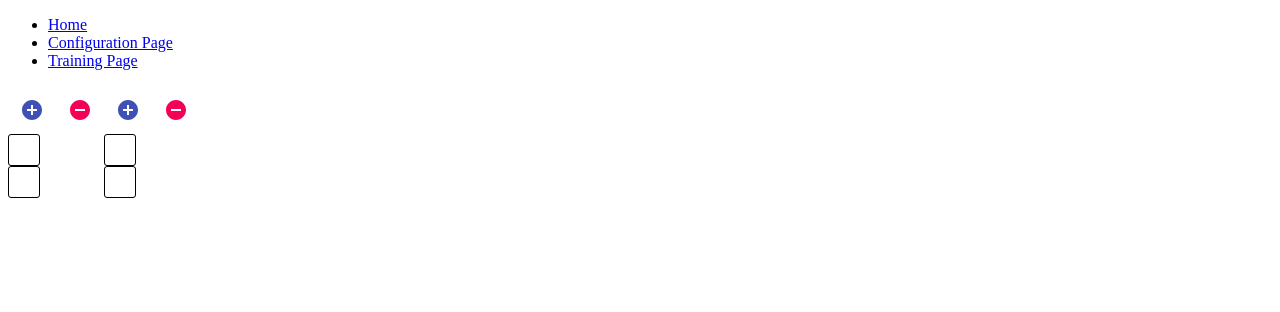
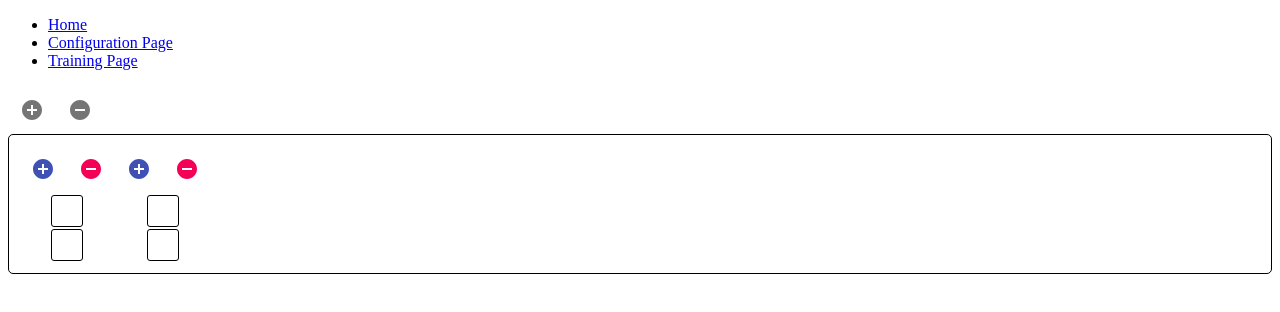
Before and after one commit to jirheee/CS492-Team-Project, a React (Create React App) app in the folder Client/: page /config in a window 1280 px wide. Shown: the top 312 px of the page. Built offline with nearby package versions, Linux system fonts and the light colour scheme.

Commit message:
feat: Impl basic neural network visualizer

```diff
--- a/Client/src/Components/Layer/Layer.css
+++ b/Client/src/Components/Layer/Layer.css
@@ -1,10 +1,6 @@
 .layer {
-    display: flex;
-    flex-direction: column;
-    justify-content: center;
-    align-content: center;
+  display: flex;
+  /* flex-direction: column;
+  justify-content: center;
+  align-content: center; */
 }
-
-button {
-    padding: 0;
-}
--- a/Client/src/Components/Layer/Layer.js
+++ b/Client/src/Components/Layer/Layer.js
@@ -20,12 +20,18 @@ const Layer = () => {
 
   return (
     <div className="layer">
-      <IconButton aria-label="Add" onClick={IncreaseNodes} color="primary">
-        <AddCircle />
-      </IconButton>
-      <IconButton aria-label="Delete" onClick={DecreaseNodes} color="secondary">
-        <RemoveCircle />
-      </IconButton>
+      <div>
+        <IconButton aria-label="Add" onClick={IncreaseNodes} color="primary">
+          <AddCircle />
+        </IconButton>
+        <IconButton
+          aria-label="Delete"
+          onClick={DecreaseNodes}
+          color="secondary"
+        >
+          <RemoveCircle />
+        </IconButton>
+      </div>
       {Nodes}
     </div>
   );
--- a/Client/src/Components/Network/Network.css
+++ b/Client/src/Components/Network/Network.css
@@ -1,3 +1,6 @@
 .network {
-    display: flex;
+  display: flex;
+  border: 1px solid;
+  border-radius: 5px;
+  padding: 10px;
 }
--- a/Client/src/Components/Network/Network.js
+++ b/Client/src/Components/Network/Network.js
@@ -1,11 +1,37 @@
-import Layer from "../Layer/Layer"
-import "./Network.css"
+import { IconButton } from "@material-ui/core";
+import { AddCircle, RemoveCircle } from "@material-ui/icons";
+import { useState } from "react";
+import Layer from "../Layer/Layer";
+import "./Network.css";
 
-const Network = () =>{
-    return <div className="network">
-        <Layer/>
-        <Layer/>
-    </div>
-}
+const Network = () => {
+  const [numLayers, setNumLayers] = useState(2);
+
+  const IncreaseLayer = () => {
+    setNumLayers(numLayers + 1);
+  };
+
+  const DecreaseLayer = () => {
+    if (numLayers > 2) {
+      setNumLayers(numLayers - 1);
+    }
+  };
+
+  const Layers = Array.from(Array(numLayers)).map((_, i) => <Layer key={i} />);
+
+  return (
+    <>
+      <div>
+        <IconButton aria-label="Add" onClick={IncreaseLayer}>
+          <AddCircle />
+        </IconButton>
+        <IconButton aria-label="Delete" onClick={DecreaseLayer}>
+          <RemoveCircle />
+        </IconButton>
+      </div>
+      <div className="network">{Layers}</div>
+    </>
+  );
+};
 
 export default Network;
--- a/Client/src/Components/Node/Node.css
+++ b/Client/src/Components/Node/Node.css
@@ -1,9 +1,17 @@
 .node {
-    width: 30px;
-    height: 30px;
-    position: relative;
-    top: 0px;
-    left: 0px;
-    border-radius: 3px;
-    border: 1px solid black;
+  width: 30px;
+  height: 30px;
+  position: relative;
+  border-radius: 3px;
+  border: 1px solid black;
+  margin: 0;
+  display: inline-block;
+  flex: none;
 }
+
+.nodeContainer {
+  flex: none;
+  display: flex;
+  justify-content: center;
+  margin: 2px;
+}
--- a/Client/src/Components/Node/Node.js
+++ b/Client/src/Components/Node/Node.js
@@ -1,7 +1,11 @@
 import "./Node.css";
 
 const Node = () => {
-    return <div className="node"/>
-}
+  return (
+    <div className="nodeContainer">
+      <div className="node" />
+    </div>
+  );
+};
 
-export default Node
+export default Node;
```
